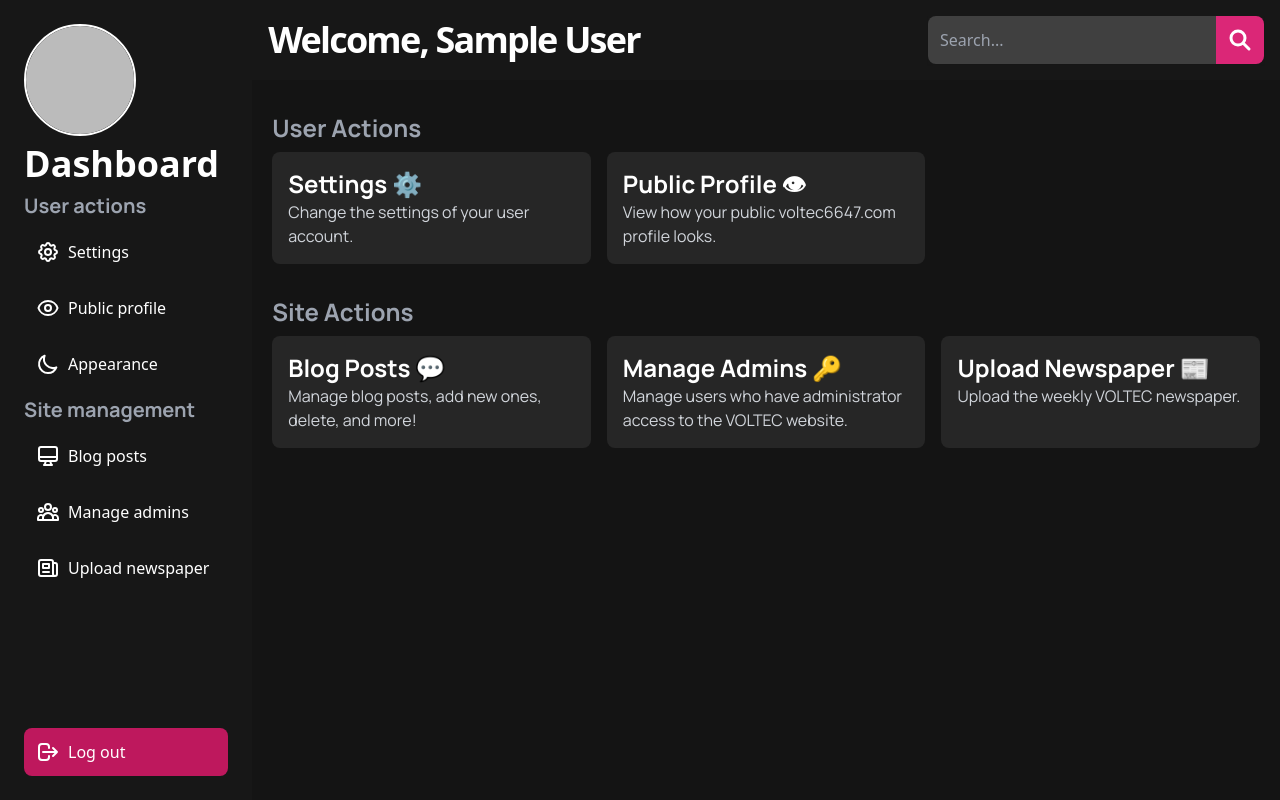
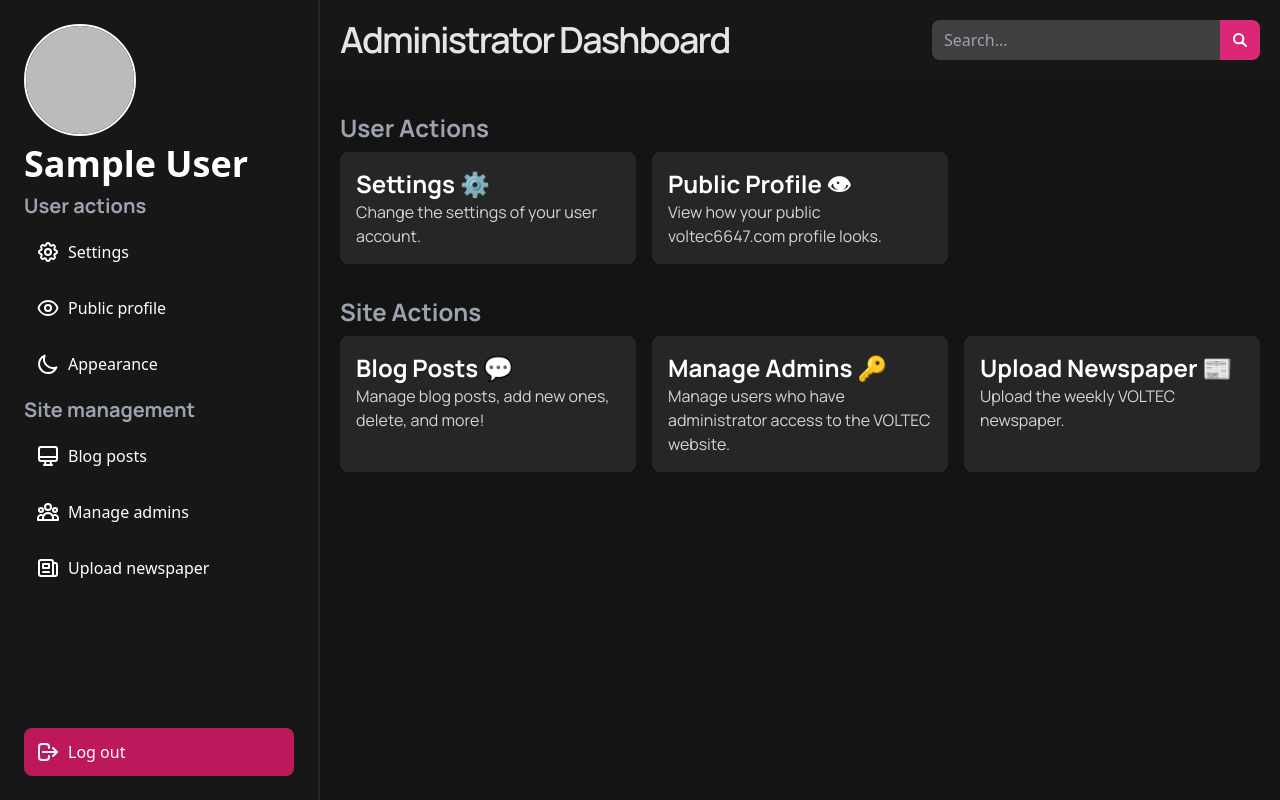
Before and after one commit to VOLTEC6647/Voltec-WebPage, a Next.js app: page /admin in a window 1280 px wide. Built offline with nearby package versions, Linux system fonts and the light colour scheme; no server answers; sample sign-in values are in the browser's storage.

Commit message:
:sparkles: Changed admin users to new UI

```diff
--- /dev/null
+++ b/components/AdminLayout.tsx
@@ -0,0 +1,79 @@
+import React from "react";
+import Sidebar from "./Sidebar";
+import { useSession } from "next-auth/react";
+import Link from "next/link";
+import { useRouter } from "next/router";
+
+type Props = {
+  children: React.ReactNode;
+  title: string;
+};
+
+const AdminLayout = ({ children, title }: Props) => {
+  const router = useRouter();
+
+  const { data: session, status } = useSession();
+  return (
+    <div className="h-screen flex flex-col md:flex-row w-full">
+      <Sidebar session={session} />
+      <div className="content bg-dark text-black ml-80 w-full">
+        <div className="top-bar flex justify-between items-center p-5 bg-neutral-900 text-white">
+          <div className="heading flex justify-start items-center">
+            {router.pathname != "/admin" && (
+              <div
+                onClick={() => router.back()}
+                className="back hover:bg-neutral-700 rounded-lg mr-2"
+              >
+                <svg
+                  xmlns="http://www.w3.org/2000/svg"
+                  className="h-10 w-10"
+                  fill="none"
+                  viewBox="0 0 24 24"
+                  stroke="currentColor"
+                  strokeWidth={2}
+                >
+                  <path
+                    strokeLinecap="round"
+                    strokeLinejoin="round"
+                    d="M15 19l-7-7 7-7"
+                  />
+                </svg>
+              </div>
+            )}
+            <h1 className="text-4xl text-neutral-200 font-manrope font-semibold tracking-tighter">
+              {title}
+            </h1>
+          </div>
+          <div className="search flex justify-center items-center shadow-sm">
+            <input
+              type="text"
+              className="bg-neutral-700 text-gray-300 autofill:bg-neutral-700 outline-none px-3 w-72 py-2 rounded-l-lg"
+              name="search"
+              id="search"
+              placeholder="Search..."
+            />
+            <button className="h-full p-3 bg-pink-600 rounded-r-lg">
+              <svg
+                xmlns="http://www.w3.org/2000/svg"
+                className="h-4 w-4 text-white"
+                fill="none"
+                viewBox="0 0 24 24"
+                stroke="currentColor"
+                strokeWidth={3}
+              >
+                <path
+                  strokeLinecap="round"
+                  strokeLinejoin="round"
+                  d="M21 21l-6-6m2-5a7 7 0 11-14 0 7 7 0 0114 0z"
+                />
+              </svg>
+            </button>
+          </div>
+        </div>
+        <div className="w-full">{children}</div>
+      </div>
+    </div>
+  );
+};
+
+export default AdminLayout;
--- a/components/Sidebar.tsx
+++ b/components/Sidebar.tsx
@@ -10,7 +10,7 @@ type Props = {
 
 const Sidebar = ({ session }: Props) => {
   return (
-    <div className="bg-neutral-900 w-full md:w-96 h-full p-6 text-white flex flex-col gap-2">
+    <div className="bg-neutral-900 w-full md:w-80 fixed h-full p-6 text-white flex flex-col gap-2 md:border-r-2 border-neutral-800">
       <div className="sidebar-logo flex justify-start items-center">
         <div className="relative h-28 w-28 border-2 border-white rounded-full">
           <Image
@@ -24,7 +24,7 @@ const Sidebar = ({ session }: Props) => {
       </div>
       <h1 className="font-bold text-4xl">
         <Link href="/admin">
-          <a className="hover:underline">Dashboard</a>
+          <a className="hover:underline">{session?.user?.name}</a>
         </Link>
       </h1>
       <div className="flex-menu flex flex-col justify-between items-start h-full">
--- a/pages/admin/index.tsx
+++ b/pages/admin/index.tsx
@@ -1,51 +1,14 @@
 import React from "react";
-import Navbar from "../../components/Navbar";
-import Footer from "../../components/Footer";
-import Image from "next/image";
 import Link from "next/link";
+import AdminLayout from "../../components/AdminLayout";
 import { getSession } from "next-auth/react";
 import { NextPage, NextPageContext } from "next";
-import Sidebar from "../../components/Sidebar";
 import { useSession } from "next-auth/react";
 
 const Index: NextPage = () => {
   const { data: session, status } = useSession();
   return (
-    <div className="h-screen flex flex-col md:flex-row">
-      <Sidebar session={session} />
-      <div className="content bg-dark text-black">
-        <div className="top-bar flex justify-between items-center py-4 px-4 bg-neutral-900 text-white">
-          <div className="heading">
-            <h1 className="text-4xl font-semibold tracking-tighter">
-              Welcome, {session?.user?.name || "User"}
-            </h1>
-          </div>
-          <div className="search flex justify-center items-center shadow-sm">
-            <input
-              type="text"
-              className="bg-neutral-700 text-gray-300 autofill:bg-neutral-700 outline-none px-3 w-72 py-3 rounded-l-lg"
-              name="search"
-              id="search"
-              placeholder="Search..."
-            />
-            <button className="h-full p-3 bg-pink-600 rounded-r-lg">
-              <svg
-                xmlns="http://www.w3.org/2000/svg"
-                className="h-6 w-6 text-white"
-                fill="none"
-                viewBox="0 0 24 24"
-                stroke="currentColor"
-                strokeWidth={3}
-              >
-                <path
-                  strokeLinecap="round"
-                  strokeLinejoin="round"
-                  d="M21 21l-6-6m2-5a7 7 0 11-14 0 7 7 0 0114 0z"
-                />
-              </svg>
-            </button>
-          </div>
-        </div>
+    <AdminLayout title="Administrator Dashboard">
       <div className="w-full px-5">
         <div className="user-actions-heading pt-8 pb-2">
           <h2 className="text-gray-400 font-manrope text-2xl font-bold">
@@ -80,9 +43,7 @@ const Index: NextPage = () => {
         <div className="options grid grid-cols-1 md:grid-cols-3 gap-4">
           <Link href="/admin/blog">
             <a className="option bg-neutral-800 hover:bg-neutral-900  p-4 text-white rounded-lg">
-                <h2 className="text-2xl font-manrope font-bold">
-                  Blog Posts 💬
-                </h2>
+              <h2 className="text-2xl font-manrope font-bold">Blog Posts 💬</h2>
               <p className="text-gray-300 font-manrope">
                 Manage blog posts, add new ones, delete, and more!
               </p>
@@ -111,8 +72,7 @@ const Index: NextPage = () => {
           </Link>
         </div>
       </div>
-      </div>
-    </div>
+    </AdminLayout>
   );
 };
 
--- a/pages/admin/users.tsx
+++ b/pages/admin/users.tsx
@@ -5,6 +5,7 @@ import { NextPageContext, NextPage } from "next";
 import clientPromise from "../../lib/mongodb";
 import User from "../../lib/types/User";
 import Footer from "../../components/Footer";
+import AdminLayout from "../../components/AdminLayout";
 
 type Props = {
   admins: User[];
@@ -13,25 +14,13 @@ type Props = {
 const Users: NextPage<Props> = ({ admins }) => {
   console.log(admins);
   return (
-    <div className="h-screen w-screen admin-users">
-      <div className="bg-background-blue">
-        <Navbar />
-      </div>
-      <div className="heading p-8 py-24 text-white">
-        <h1 className="title text-white">Administrar Usuarios 🔧</h1>
-        <p className="font-manrope text-sm md:text-lg">
-          ⚠️ <span className="text-red-400">Tenga cuidado</span> al hacer
-          cambios en esta sección.
-        </p>
-      </div>
-      <div className="users text-white px-8 py-8 bg-background-blue">
-        <h2 className="text-5xl font-bold">Usuarios</h2>
-        <div className="users-list py-3 flex flex-col gap-5">
+    <AdminLayout title="Manage Administrators">
+      <div className="w-full flex flex-col gap-4 p-5">
         {admins ? (
           admins.map((admin: User) => {
             return (
               <div
-                  className="user bg-gray-700 p-3 md:p-5"
+                className="user bg-neutral-800 rounded-xl p-3 md:p-4"
                 key={admin._id.toString()}
               >
                 <div className="flex justify-between items-center">
@@ -46,17 +35,17 @@ const Users: NextPage<Props> = ({ admins }) => {
                       />
                     </div>
                     <div className="texts">
-                        <h2 className="text-gray-300 text-sm md:text-lg font-medium">
+                      <h2 className="text-gray-300 text-sm md:text-base font-medium">
                         {admin.role.charAt(0).toUpperCase() +
                           admin.role.substring(1)}
                       </h2>
-                        <h1 className="text-2xl md:text-4xl font-manrope font-bold">
+                      <h1 className="text-xl md:text-3xl text-white font-manrope font-bold">
                         {admin.first_name} {admin.last_name}{" "}
-                          <span className="text-base md:text-lg text-gray-300">
+                        <span className="text-base md:text-base text-neutral-400">
                           ({admin.pronouns})
                         </span>
                       </h1>
-                        <h2 className="text-pink-400 text-sm md:text-lg font-medium">
+                      <h2 className="text-pink-600 text-sm md:text-base font-medium">
                         <a href={`mailto:${admin.email}`}>{admin.email}</a>
                       </h2>
                     </div>
@@ -69,9 +58,9 @@ const Users: NextPage<Props> = ({ admins }) => {
                           ? "You don't have permission to delete this user."
                           : ""
                       }
-                        className={`p-5 disabled:opacity-60 rounded-xl bg-red-400 text-white flex justify-center items-center gap-2 `}
+                      className={`p-3 px-5 disabled:opacity-60 rounded-xl bg-red-500 text-white flex justify-center items-center gap-2 `}
                     >
-                        <p className="text-sm md:text-lg font-manrope">
+                      <p className="text-sm md:text-base font-manrope">
                         Delete
                       </p>
                       <svg
@@ -98,9 +87,7 @@ const Users: NextPage<Props> = ({ admins }) => {
           <h1>No administrators</h1>
         )}
       </div>
-      </div>
-      <Footer />
-    </div>
+    </AdminLayout>
   );
 };
 
```
Lines whose indentation alone changed are shown as unchanged.
